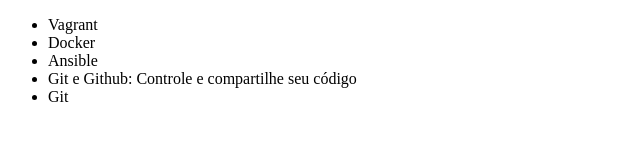
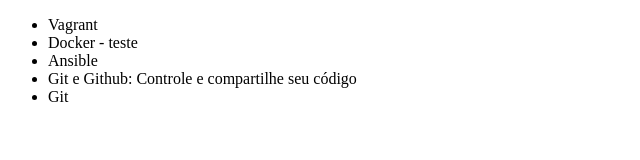
Before and after one commit to bastosdavi/alura-git, a plain HTML site: page index.html in a window 1280 px wide. Shown: the full height of the page, 0-640 px from the left. Drawn offline with Linux system fonts and the light colour scheme.

Commit message:
mudando nome curso docker

```diff
--- a/index.html
+++ b/index.html
@@ -7,7 +7,7 @@
     <body>
         <ul>
             <li>Vagrant</li>
-            <li>Docker</li>
+            <li>Docker - teste</li>
             <li>Ansible</li>
             <li>Git e Github: Controle e compartilhe seu código</li>
             <li>Git</li>
```
